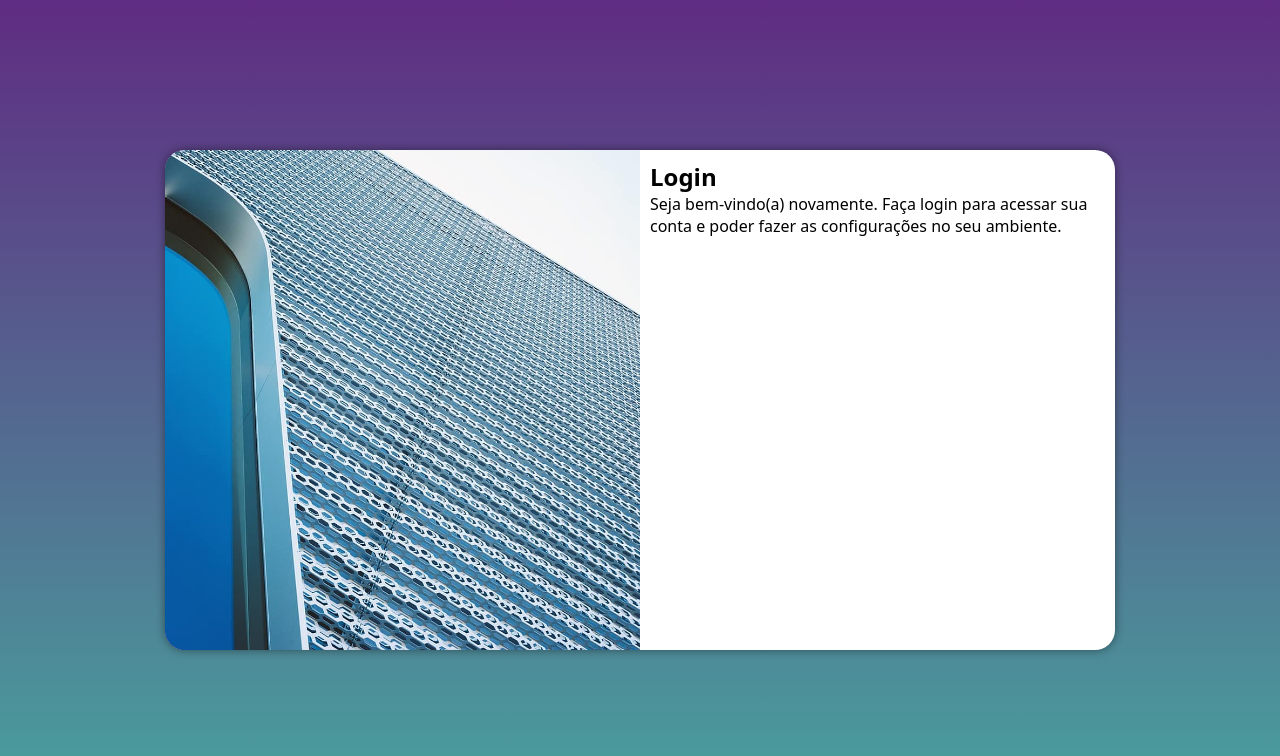
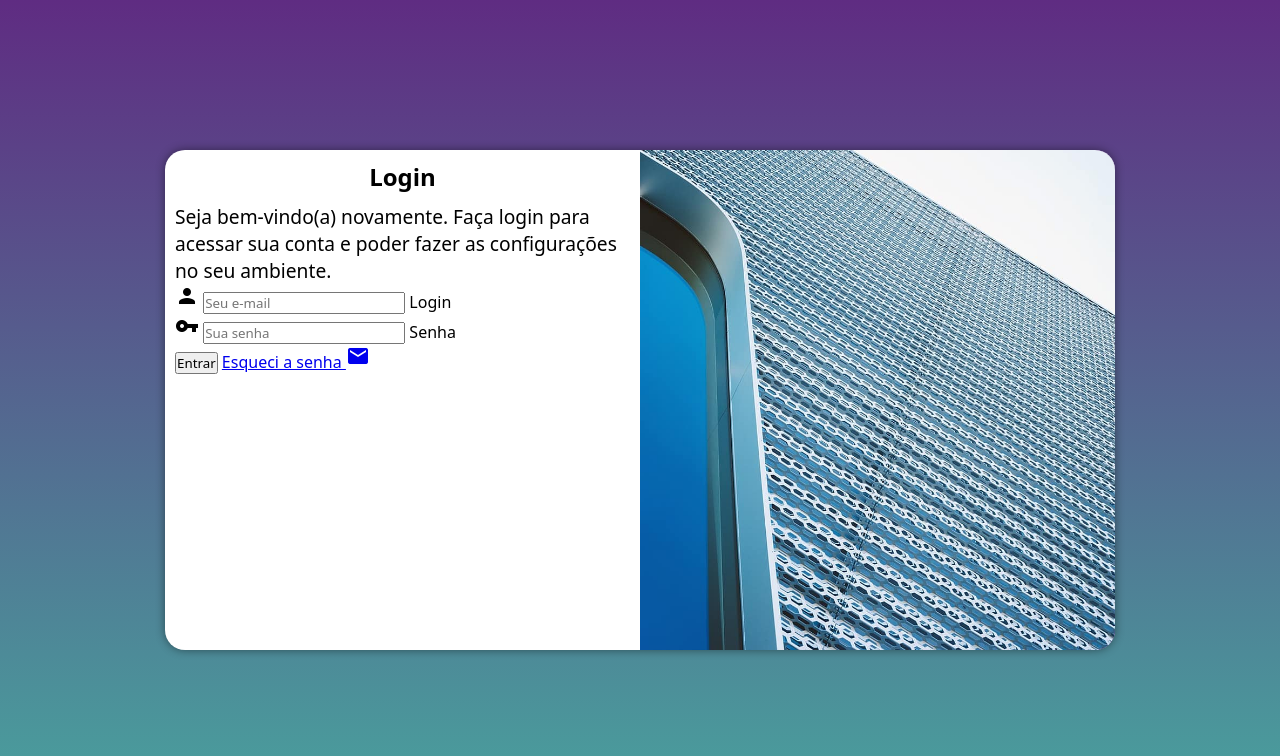
Before and after one commit to DiogoIV/projeto-login, a plain HTML site: page index.html in a window 1280 px wide. Drawn offline with Linux system fonts and the light colour scheme.

Commit message:
formulario para o projeto

```diff
--- a/estilos/estilos.css
+++ b/estilos/estilos.css
@@ -33,7 +33,7 @@ section#login {
     transform: translate(-50%, -50%);
     overflow: hidden;
     background-color: white;
-    width: 250px;
+    width: 265px;
     height: 500px;
     border-radius: 20px;
     box-shadow: 0px 0px 10px rgba(0, 0, 0, 0.452);
@@ -55,3 +55,12 @@ section#login > div#formulario {
     display: block;
     padding: 10px;
 }
+
+div#formulario > h1 {
+    text-align: center;
+    margin-bottom: 10px;
+}
+
+div#formulario > p {
+    font-size: 0.9em;
+}
--- a/estilos/mediaquery.css
+++ b/estilos/mediaquery.css
@@ -37,13 +37,17 @@ Grandes telas: acima de 1200px
     }
 
     section#login > div#imagem {
-        float: left;
+        float: right;
         width: 50%;
         height: 100%;
     }
 
     section#login > div#formulario {
-        float: right;
+        float: left;
         width: 50%;
     }
+
+    div#formulario > p {
+        font-size: 1.2em;
+    }
 }
--- a/index.html
+++ b/index.html
@@ -4,6 +4,8 @@
     <meta charset="UTF-8">
     <meta name="viewport" content="width=device-width, initial-scale=1.0">
     <title>Login</title>
+    <link href="https://fonts.googleapis.com/icon?family=Material+Icons"
+    rel="stylesheet">
     <link rel="stylesheet" href="estilos/estilos.css">
     <link rel="stylesheet" href="estilos/mediaquery.css">
 </head>
@@ -16,8 +18,21 @@
             <div id="formulario">
                 <h1>Login</h1>
                 <p>Seja bem-vindo(a) novamente. Faça login para acessar sua conta e poder fazer as configurações no seu ambiente.</p>
-                <form action="login.php" method="post">
-
+                <form action="login.php" method="post" autocomplete="on">
+                    <div class="campo">
+                        <span class="material-icons">person</span>
+                        <input type="email" name="login" id="ilogin" placeholder="Seu e-mail" autocomplete="email" required maxlength="30">
+                        <label for="ilogin">Login</label>
+                    </div>
+                    <div class="campo">
+                        <span class="material-icons">vpn_key</span>
+                        <input type="password" name="Senha" id="isenha" placeholder="Sua senha" autocomplete="current-password" required minlength="8" maxlength="20">
+                        <label for="isenha">Senha</label>
+                    </div>
+                    <input type="submit" value="Entrar">
+                    <a href="esqueci.html">
+                        Esqueci a senha <span class="material-icons">mail</span>
+                    </a>
                 </form>
             </div>
         </section>
```
